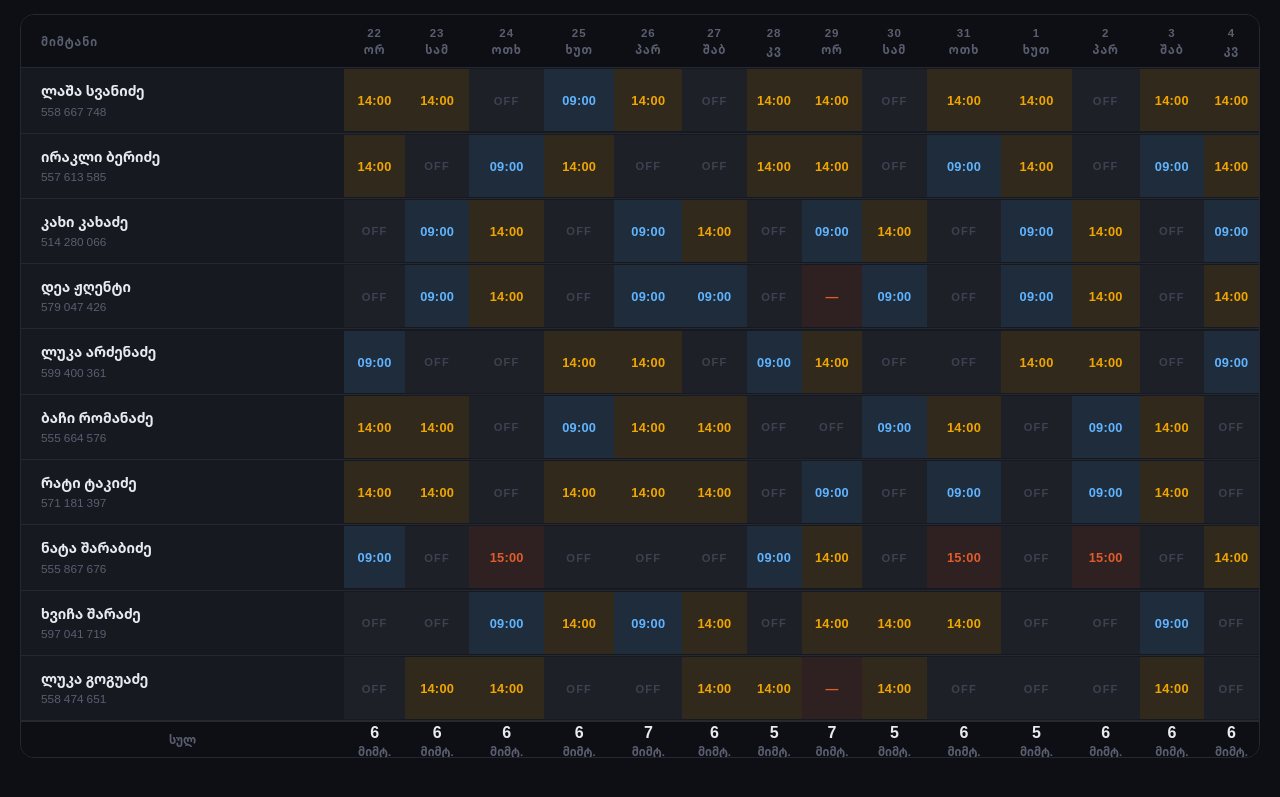
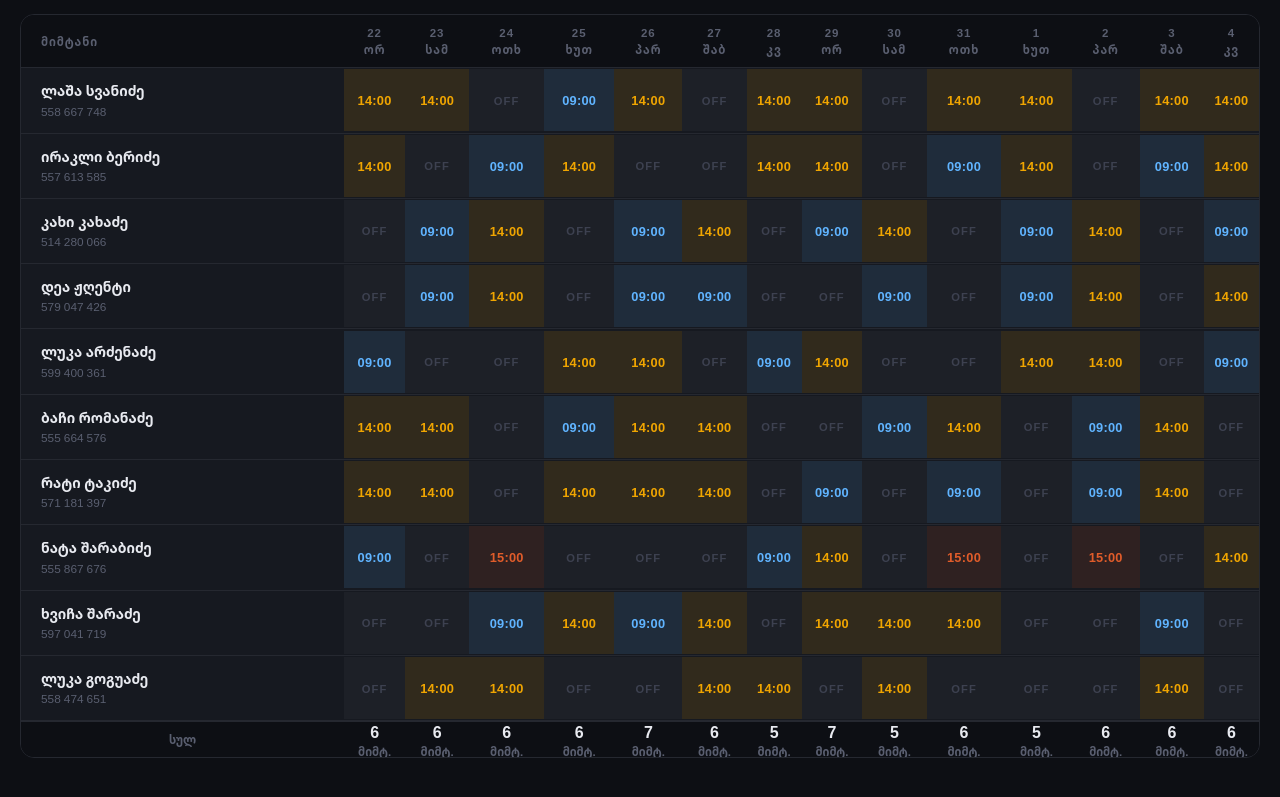
Before and after one commit to tiflisi2020-alt/test, a plain HTML site: page index.html in a window 1280 px wide. Shown: the part 111-908 px from the top of the page. Drawn offline with Linux system fonts and the light colour scheme.

Commit message:
Add files via upload

```diff
--- a/index.html
+++ b/index.html
@@ -306,7 +306,7 @@ const waiters = [
 ];
 
 function cellClass(val) {
-  if (!val || val === 'OFF') return 'off';
+  if (!val || val === 'OFF' || val === '—') return 'off';
   if (val === '09:00') return 'morning';
   if (val === '14:00') return 'afternoon';
   if (val === '3') return 'special';
@@ -315,6 +315,7 @@ function cellClass(val) {
 function cellLabel(val) {
   if (!val || val === 'OFF') return 'OFF';
   if (val === '3') return '15:00';
+  if (val === '—') return 'OFF';
   return val;
 }
 
```
